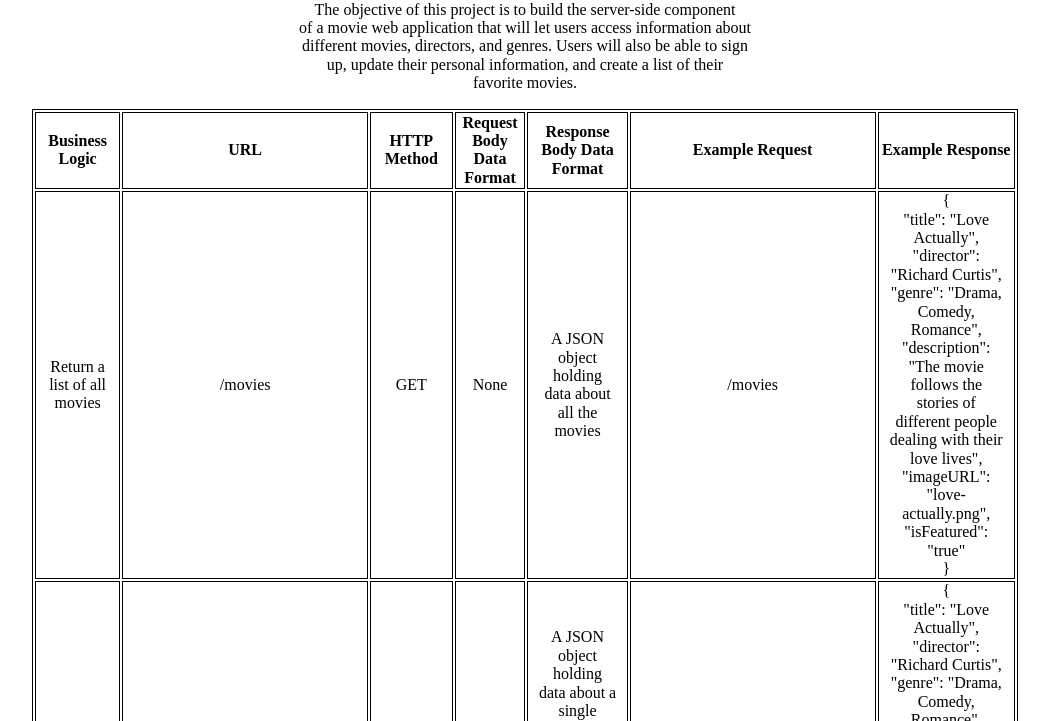
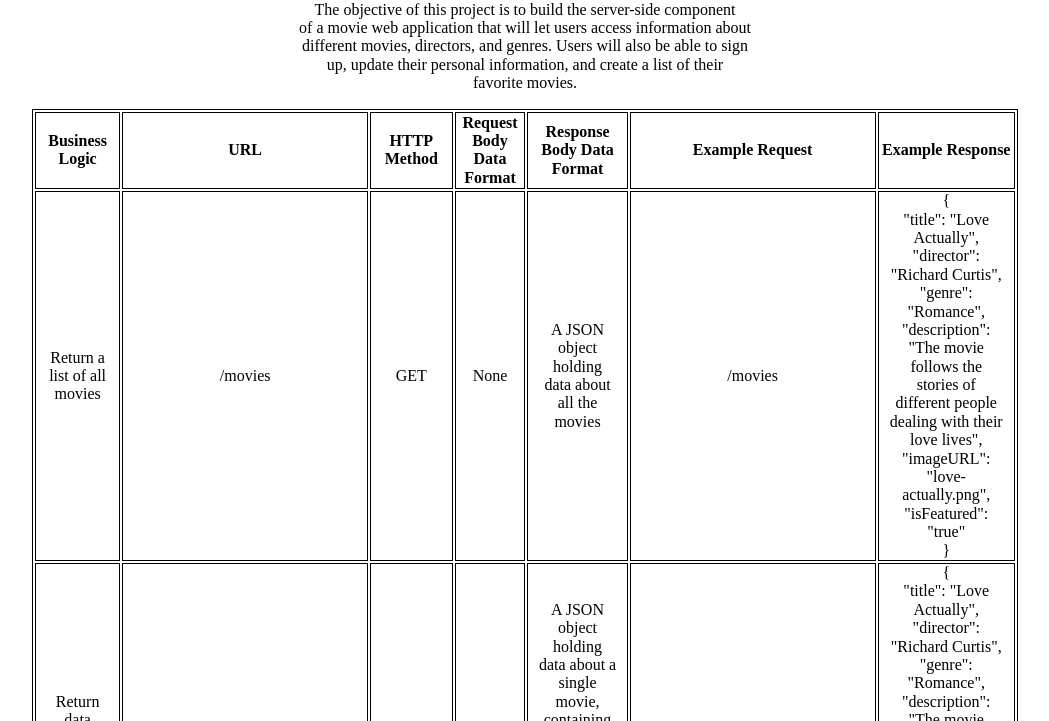
Before and after one commit to natmertens/movie-api, a website: page public/documentation.html in a window 1280 px wide. Shown: the part 79-800 px from the top of the page, without its empty margins (115-1164 px from the left). Drawn offline with nearby package versions, Linux system fonts and the light colour scheme.

Commit message:
updated documentation.html

```diff
--- a/public/documentation.html
+++ b/public/documentation.html
@@ -46,7 +46,7 @@
         { <br>
           "title": "Love Actually", <br>
           "director": "Richard Curtis", <br>
-          "genre": "Drama, Comedy, Romance", <br>
+          "genre": "Romance", <br>
           "description": "The movie follows the stories of different people dealing
           with their love lives", <br>
           "imageURL": "love-actually.png", <br>
@@ -69,7 +69,7 @@
       <td>  { <br>
           "title": "Love Actually", <br>
           "director": "Richard Curtis", <br>
-          "genre": "Drama, Comedy, Romance", <br>
+          "genre": "Romance", <br>
           "description": "The movie follows the stories of different people dealing
           with their love lives", <br>
           "imageURL": "love-actually.png", <br>
@@ -162,7 +162,7 @@
       <td>{ <br>
           "title": "Love Actually", <br>
           "director": "Richard Curtis", <br>
-          "genre": "Drama, Comedy, Romance", <br>
+          "genre": "Romance", <br>
           "description": "The movie follows the stories of different people dealing
           with their love lives" <br>
           "imageURL": "love-actually.png", <br>
@@ -171,7 +171,7 @@
       <td>{ <br>
           "title": "Love Actually", <br>
           "director": "Richard Curtis", <br>
-          "genre": "Drama, Comedy, Romance", <br>
+          "genre": "Romance", <br>
           "description": "The movie follows the stories of different people dealing
           with their love lives" <br>
           "imageURL": "love-actually.png", <br>
```
